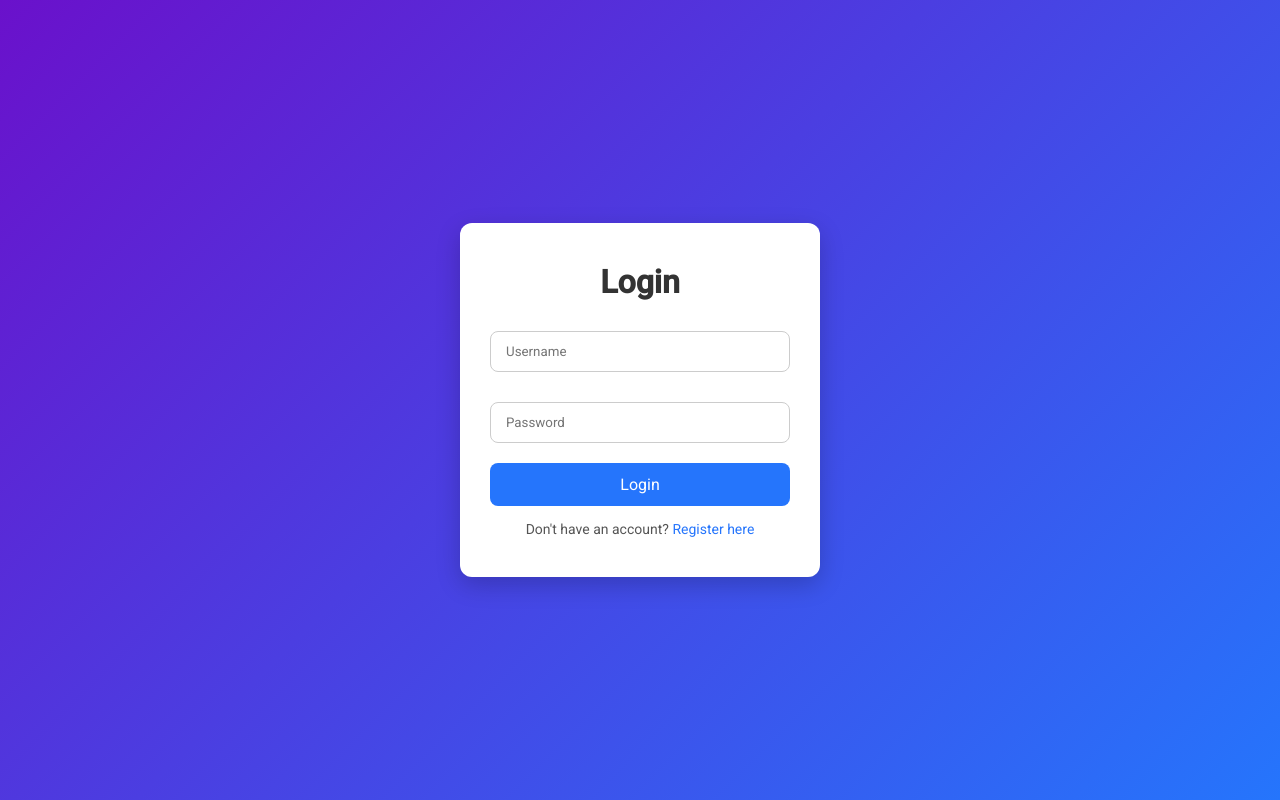
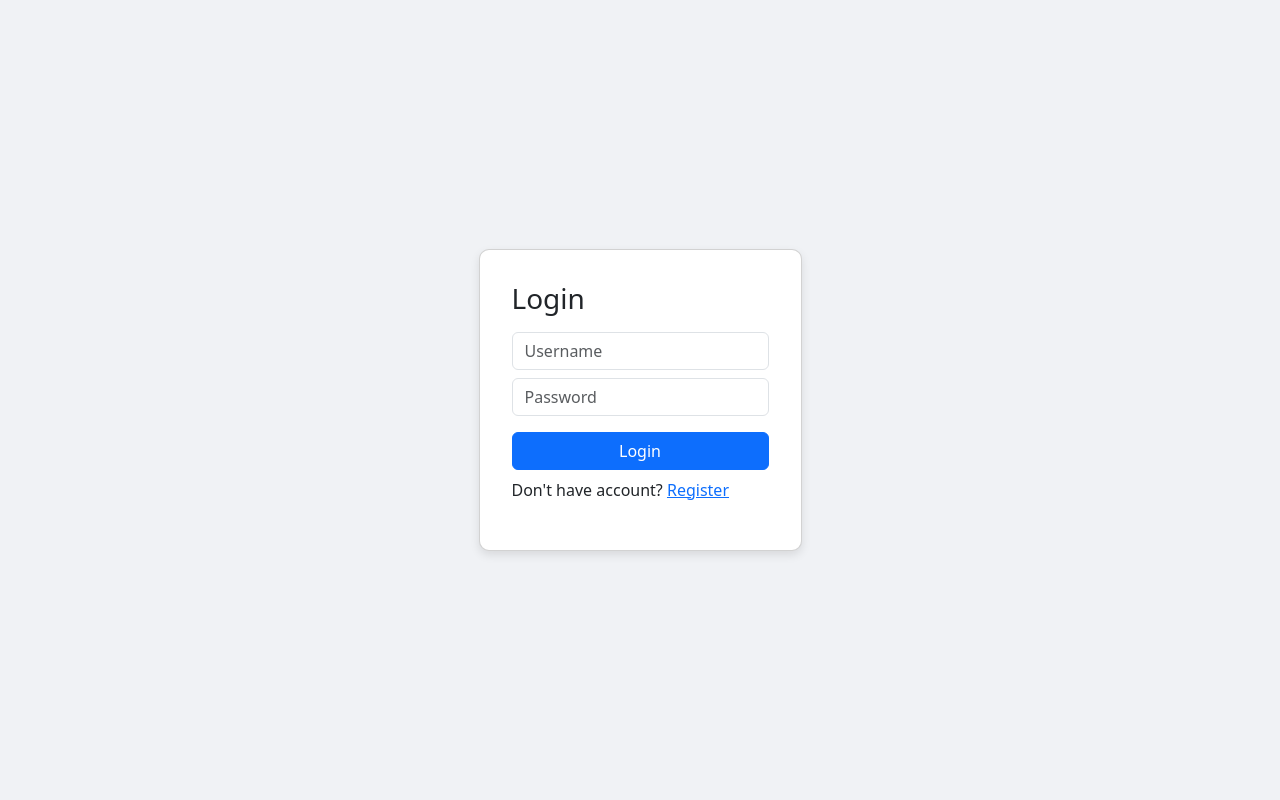
Before and after one commit to thegem99/basic_web, a Flask app: page /login in a window 1280 px wide. Run offline with Flask 3, Linux system fonts and the light colour scheme; some libraries are stand-ins or nearby versions.

Commit message:
Update login.html

```diff
--- a/templates/login.html
+++ b/templates/login.html
@@ -2,39 +2,22 @@
 <html lang="en">
 <head>
 <meta charset="UTF-8">
-  <meta name="viewport" content="width=device-width, initial-scale=1.0">
 <title>Login</title>
-  <link href="https://fonts.googleapis.com/css2?family=Roboto:wght@400;500&display=swap" rel="stylesheet">
+<link href="https://cdn.jsdelivr.net/npm/bootstrap@5.3.0/dist/css/bootstrap.min.css" rel="stylesheet">
 <style>
-    * { margin: 0; padding: 0; box-sizing: border-box; font-family: 'Roboto', sans-serif; }
-    body { height: 100vh; display: flex; justify-content: center; align-items: center; background: linear-gradient(135deg, #6a11cb, #2575fc); }
-    .card { background: #fff; padding: 40px 30px; border-radius: 12px; box-shadow: 0 8px 25px rgba(0,0,0,0.2); width: 360px; text-align: center; animation: fadeIn 0.8s ease-in-out; }
-    @keyframes fadeIn { from {opacity:0; transform: translateY(-20px);} to {opacity:1; transform: translateY(0);} }
-    h1 { margin-bottom: 20px; color: #333; }
-    input { width: 100%; padding: 12px 15px; margin: 10px 0 20px 0; border: 1px solid #ccc; border-radius: 8px; transition: 0.3s; }
-    input:focus { border-color: #2575fc; outline: none; box-shadow: 0 0 5px rgba(37,117,252,0.5); }
-    button { width: 100%; padding: 12px; background: #2575fc; color: #fff; border: none; border-radius: 8px; font-size: 16px; cursor: pointer; transition: 0.3s; }
-    button:hover { background: #1a5cd1; }
-    .footer { margin-top: 15px; font-size: 14px; color: #555; }
-    .footer a { color: #2575fc; text-decoration: none; transition: 0.3s; }
-    .footer a:hover { text-decoration: underline; }
-    .flash { color: red; margin-bottom: 10px; }
+body { display:flex; justify-content:center; align-items:center; height:100vh; background:#f0f2f5; }
+.card { padding:2rem; border-radius:10px; box-shadow:0 4px 10px rgba(0,0,0,0.1);}
 </style>
 </head>
 <body>
 <div class="card">
-    <h1>Login</h1>
-    {% with messages = get_flashed_messages(with_categories=true) %}
-      {% for category, message in messages %}
-        <div class="flash">{{ message }}</div>
-      {% endfor %}
-    {% endwith %}
+  <h3 class="mb-3">Login</h3>
   <form method="POST">
-      <input type="text" name="username" placeholder="Username" required>
-      <input type="password" name="password" placeholder="Password" required>
-      <button type="submit">Login</button>
+    <input class="form-control mb-2" name="username" placeholder="Username" required>
+    <input class="form-control mb-3" name="password" type="password" placeholder="Password" required>
+    <button class="btn btn-primary w-100" type="submit">Login</button>
   </form>
-    <div class="footer">Don't have an account? <a href="{{ url_for('register') }}">Register here</a></div>
+  <p class="mt-2">Don't have account? <a href="/register">Register</a></p>
 </div>
 </body>
 </html>
```
Lines whose indentation alone changed are shown as unchanged.
